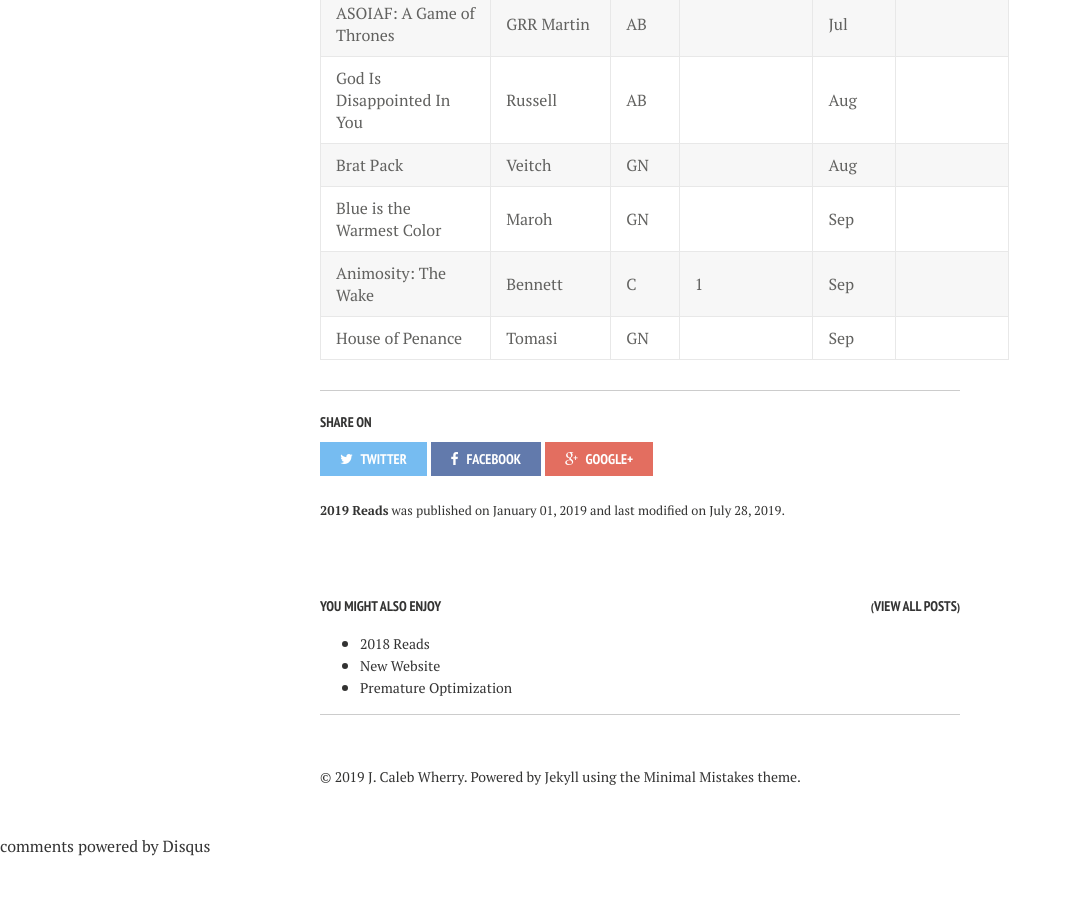
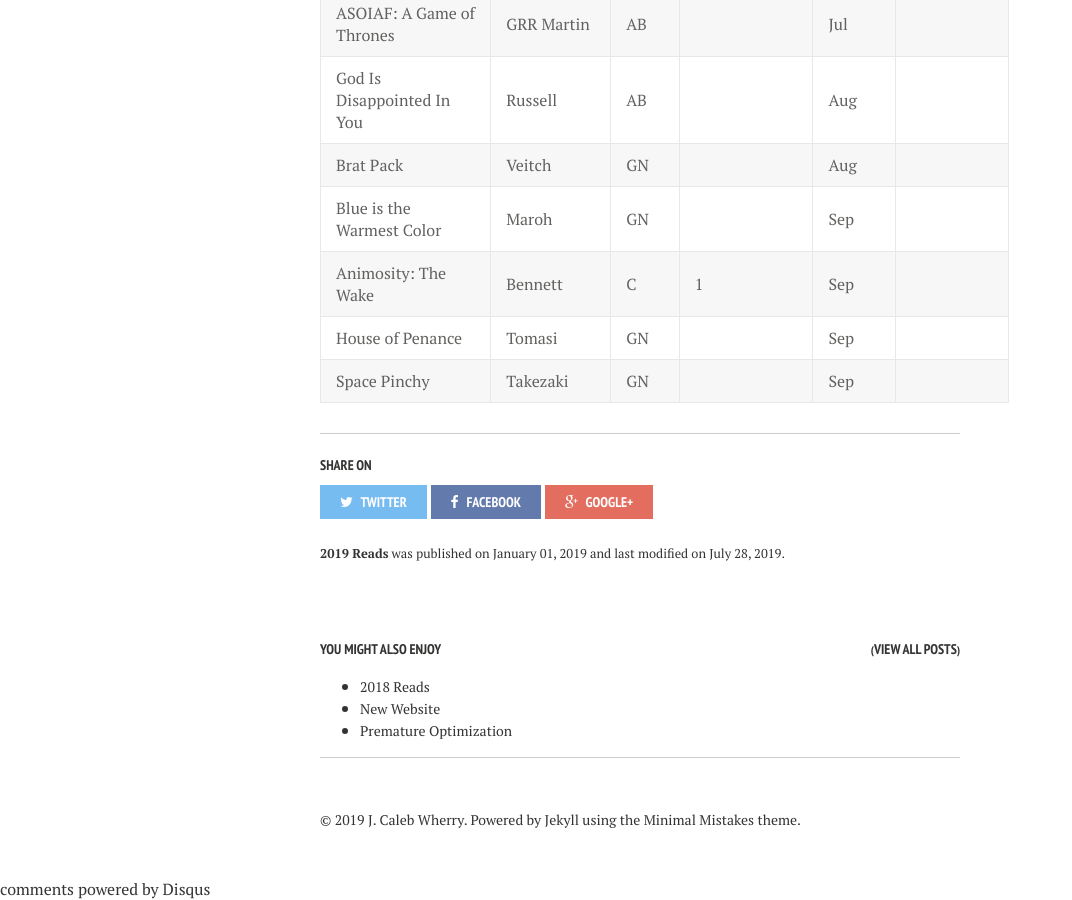
Before and after one commit to calebwherry/calebwherry.github.io, a Jekyll site: the page built from _posts/2019-01-01-2019-Reads.md, in a window 1280 px wide and 900 px high, scrolled down 6950 px. Shown: the whole window, without its empty margins (0-1072 px from the left). Built offline with Jekyll 4.4.1, drawn with Linux system fonts in a browser that asks for light colours; nearby versions of some CDN libraries; comment, search, counter and statistics services are not loaded; before the commit the page ends 7807 px from its top, so only the background shows below that.

Commit message:
Added new 2019 read

```diff
--- a/_posts/2019-01-01-2019-Reads.md
+++ b/_posts/2019-01-01-2019-Reads.md
@@ -138,3 +138,4 @@ Note: Under 'Issue/Volume', '#' denotes a single comic issue. Otherwise, it is a
 | Blue is the Warmest Color                     | Maroh          | GN    |              | Sep          |                                               |
 | Animosity: The Wake                           | Bennett        | C     | 1            | Sep          |                                               |
 | House of Penance                              | Tomasi         | GN    |              | Sep          |                                               |
+| Space Pinchy                                  | Takezaki       | GN    |              | Sep          |                                               |
```
